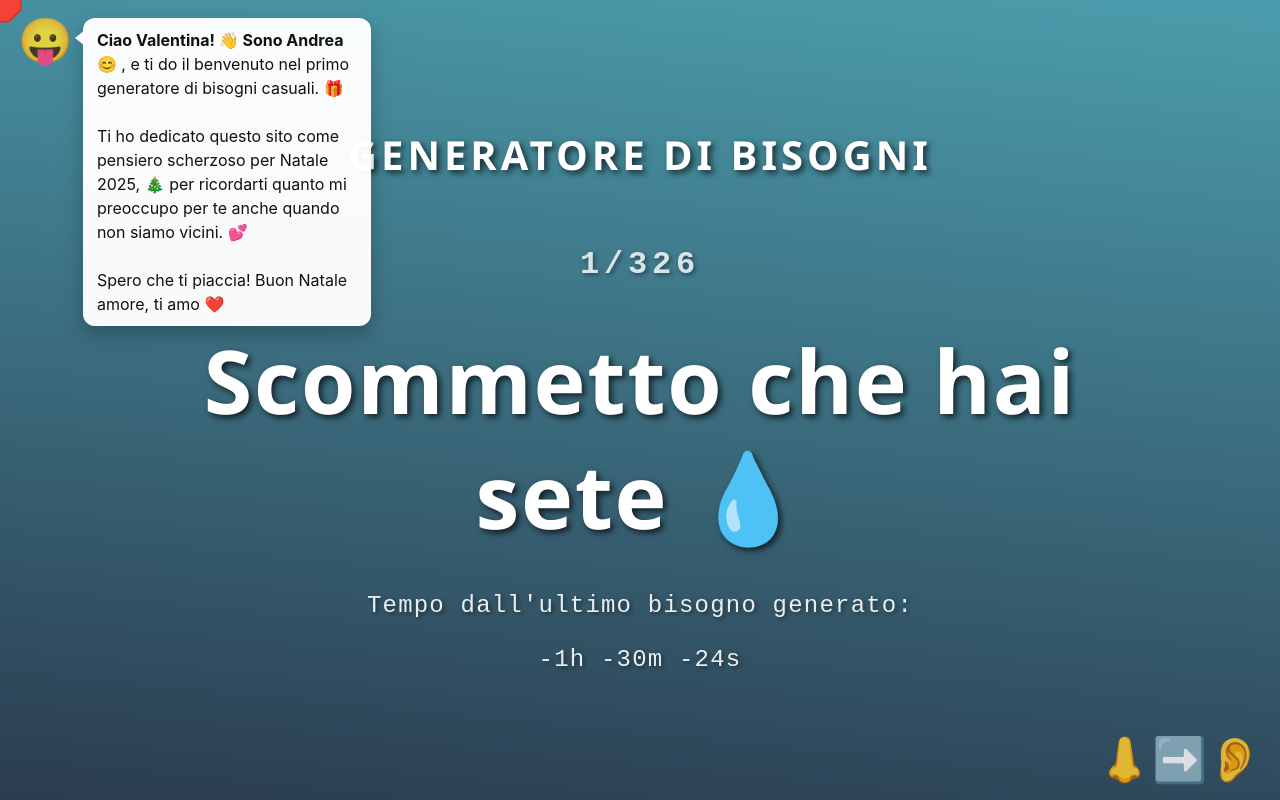
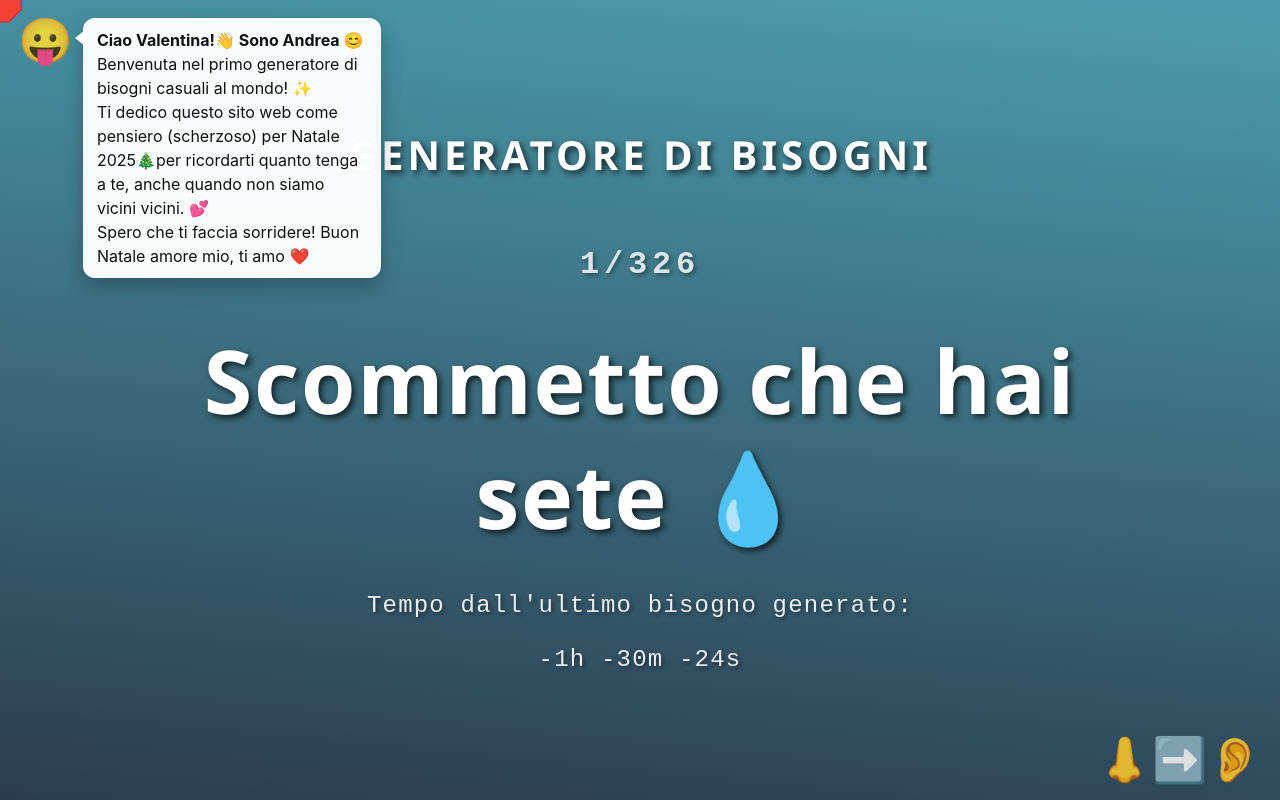
Before and after one commit to andreabazerla/generatore-di-bisogni, a plain HTML site: page index.html in a window 1280 px wide. Both pictures are taken after a click on the element "Segnale di stop". Drawn offline with Linux system fonts and the light colour scheme.

Commit message:
Aggiornato messaggio

```diff
--- a/script.js
+++ b/script.js
@@ -377,10 +377,10 @@ function createStopSign() {
   bubble.setAttribute('role', 'dialog');
   bubble.setAttribute('aria-hidden', 'true');
   bubble.innerHTML = `
-    <span>Ciao Valentina! 👋 Sono Andrea 😊</span>
-    <span>, e ti do il benvenuto nel primo generatore di bisogni casuali. 🎁</span><br><br>
-    <span>Ti ho dedicato questo sito come pensiero scherzoso per Natale 2025, 🎄 per ricordarti quanto mi preoccupo per te anche quando non siamo vicini. 💕</span><br><br>
-    <span>Spero che ti piaccia! Buon Natale amore, ti amo ❤️</span>
+    <span>Ciao Valentina!👋 Sono Andrea 😊</span><br>
+    <span>Benvenuta nel primo generatore di bisogni casuali al mondo! ✨</span><br>
+    <span>Ti dedico questo sito web come pensiero (scherzoso) per Natale 2025🎄per ricordarti quanto tenga a te, anche quando non siamo vicini vicini. 💕</span><br>
+    <span>Spero che ti faccia sorridere! Buon Natale amore mio, ti amo ❤️</span>
   `;
   document.body.appendChild(bubble);
 
--- a/style.css
+++ b/style.css
@@ -202,7 +202,7 @@ body {
   padding: 10px 14px;
   border-radius: 12px;
   box-shadow: 0 8px 20px rgba(0,0,0,0.25);
-  max-width: 260px;
+  max-width: 270px;
   font-size: 16px;
   line-height: 1.5;
   transition: opacity 200ms ease, transform 200ms cubic-bezier(.2,.9,.2,1);
```
